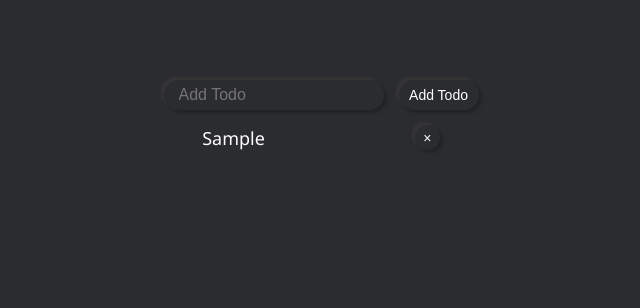
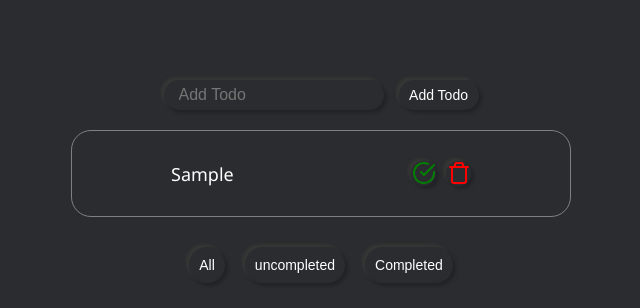
Before and after one commit to ElsayedAbdullah/reactjs-todo-app, a React (Vite) app: page / in a window 1280 px wide. Both pictures are taken after typing "Sample" into the empty fields and a click on the button "Add Todo". Shown: the top 308 px of the page, without its empty margins (319-959 px from the left). Built offline with nearby package versions, Linux system fonts and the light colour scheme.

Commit message:
finished filtered for todos and save todos in local storage

```diff
--- a/package.json
+++ b/package.json
@@ -10,6 +10,7 @@
     "preview": "vite preview"
   },
   "dependencies": {
+    "lucide-react": "^0.314.0",
     "react": "^18.2.0",
     "react-dom": "^18.2.0",
     "uuid": "^9.0.1"
--- a/src/App.css
+++ b/src/App.css
@@ -47,7 +47,6 @@ body {
   width: 25px;
   height: 25px;
   border-radius: 50%;
-  margin-left: 150px;
 }
 .btn:hover,
 .input-field:hover,
@@ -72,8 +71,24 @@ body {
 }
 .update-btn {
   margin: 10px;
+  padding: 10px;
+  width: auto;
+  height: auto;
 }
 .all-btn {
   width: 200px;
   margin: 10px 0;
 }
+
+.todos-list {
+  margin: 20px auto;
+  width: 100%;
+  border: 1px solid gray;
+  padding: 20px;
+  border-radius: 20px;
+  max-width: 500px;
+}
+
+.todos-list > div {
+  margin-bottom: 10px;
+}
--- a/src/App.tsx
+++ b/src/App.tsx
@@ -1,10 +1,43 @@
-import { useState } from "react";
+import { useEffect, useState } from "react";
 import "./App.css";
 import TodoForm, { ITodo } from "./components/TodoForm";
 import Todo from "./components/Todo";
 
 function App() {
-  const [todos, setTodos] = useState<ITodo[]>([]);
+  const [todos, setTodos] = useState<ITodo[]>(
+    JSON.parse(localStorage.getItem("todos")!) || []
+  );
+  const [status, setStatus] = useState<string>("all");
+  const [filteredTodos, setFilteredTodos] = useState<ITodo[]>([]);
+
+  useEffect(() => {
+    filterHandler();
+    localStorage.setItem("todos", JSON.stringify(todos));
+  }, [todos, status]);
+
+  useEffect(() => {
+    if (localStorage.getItem("todos") === null) {
+      localStorage.setItem("todos", JSON.stringify([]));
+    } else {
+      const localTodos = localStorage.getItem("todos");
+      setTodos(JSON.parse(localTodos!));
+    }
+  }, []);
+
+  // filter todos
+  const filterHandler = () => {
+    switch (status) {
+      case "completed":
+        setFilteredTodos(todos.filter((todo) => todo.completed));
+        break;
+      case "uncompleted":
+        setFilteredTodos(todos.filter((todo) => !todo.completed));
+        break;
+      default:
+        setFilteredTodos(todos);
+        break;
+    }
+  };
 
   // adding todo to the list
   function addTodo(todo: ITodo) {
@@ -16,12 +49,58 @@ function App() {
     setTodos(todos.filter((todo) => todo.id !== id));
   }
 
+  // toggle todo
+  function toggleTodo(id: string) {
+    setTodos(
+      todos.map((todo) => {
+        if (todo.id === id) {
+          return { ...todo, completed: !todo.completed };
+        }
+        return todo;
+      })
+    );
+  }
+
   return (
     <div className="container">
       <TodoForm addTodo={addTodo} />
-      {todos?.map((todo) => (
-        <Todo deleteTodo={deleteTodo} {...todo} key={todo.id} />
-      ))}
+      <div className="todos-list">
+        {filteredTodos.length ? (
+          filteredTodos?.map((todo) => (
+            <Todo
+              toggleTodo={toggleTodo}
+              deleteTodo={deleteTodo}
+              {...todo}
+              key={todo.id}
+            />
+          ))
+        ) : (
+          <p style={{ textAlign: "center", opacity: "0.5" }}>No todos left</p>
+        )}
+      </div>
+
+      <div>
+        <button
+          className="update-btn btn"
+          onClick={() => {
+            setStatus("all");
+          }}
+        >
+          All
+        </button>
+        <button
+          className="update-btn btn"
+          onClick={() => setStatus("uncompleted")}
+        >
+          uncompleted
+        </button>
+        <button
+          className="update-btn btn"
+          onClick={() => setStatus("completed")}
+        >
+          Completed
+        </button>
+      </div>
     </div>
   );
 }
--- a/src/components/Todo.tsx
+++ b/src/components/Todo.tsx
@@ -1,19 +1,33 @@
+import { CheckCircle, Trash } from "lucide-react";
+
 interface IProps {
   id: string;
   text: string;
   completed: boolean;
   deleteTodo: (id: string) => void;
+  toggleTodo: (id: string) => void;
 }
 
-const Todo = ({ id, text, completed, deleteTodo }: IProps) => {
+const Todo = ({ id, text, completed, deleteTodo, toggleTodo }: IProps) => {
   return (
-    <div className="d-f">
-      <p style={{ textDecoration: completed ? "line-through" : "none" }}>
+    <div className="d-f" style={{ maxWidth: "300px", margin: "10px auto" }}>
+      <p
+        style={{
+          textDecoration: completed ? "line-through" : "none",
+          opacity: completed ? 0.5 : 1,
+          flex: 1,
+        }}
+      >
         {text}
       </p>
-      <button className="btn delete-btn" onClick={() => deleteTodo(id)}>
-        &times;
-      </button>
+      <div style={{ gap: "10px", justifyContent: "flex-end", display: "flex" }}>
+        <button className="btn delete-btn" onClick={() => toggleTodo(id)}>
+          <CheckCircle color="green" />
+        </button>
+        <button className="btn delete-btn" onClick={() => deleteTodo(id)}>
+          <Trash color="red" />
+        </button>
+      </div>
     </div>
   );
 };
--- a/src/components/TodoForm.tsx
+++ b/src/components/TodoForm.tsx
@@ -19,6 +19,11 @@ const TodoForm = ({ addTodo }: IProps) => {
   const handleSubmit = (e: React.FormEvent<HTMLFormElement>) => {
     // prevent page refresh
     e.preventDefault();
+
+    // validate input
+    if (!input) {
+      return;
+    }
 
     // add todo
     addTodo({
```
Also changed, not shown: 1 other file (tests, documents, lock files or other folders).
